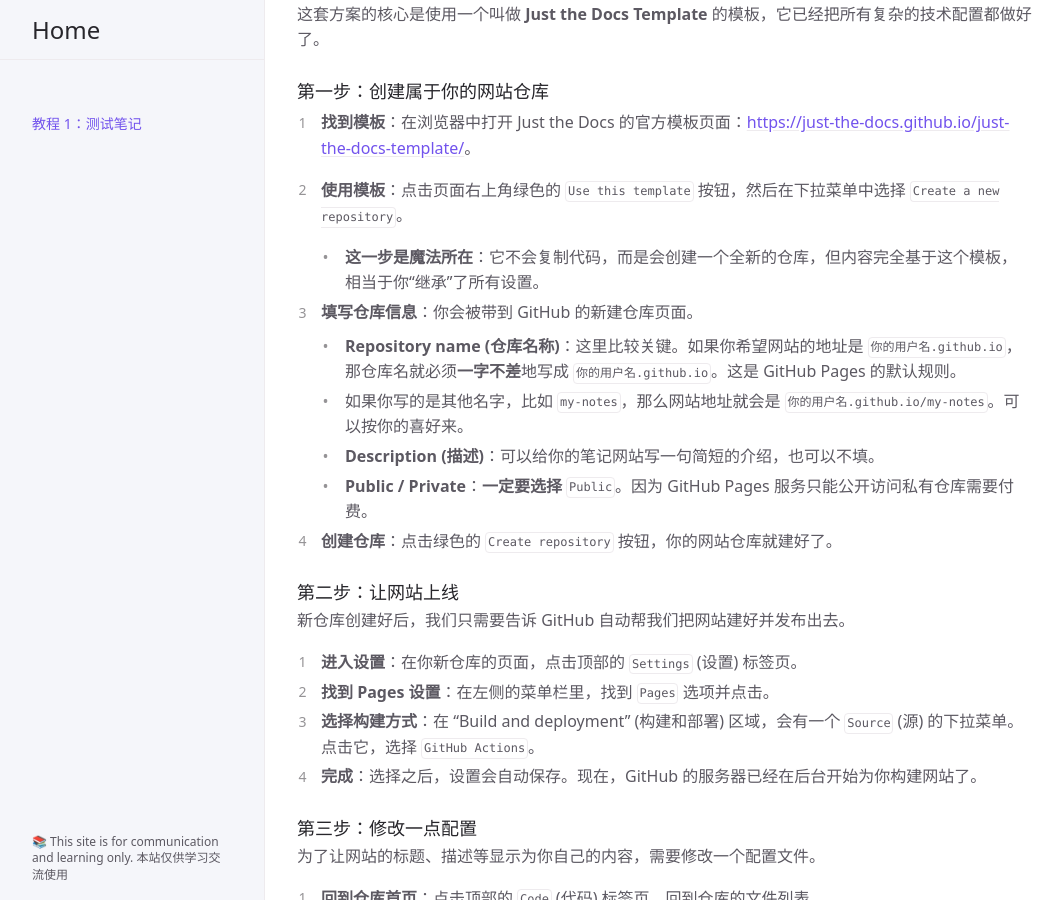
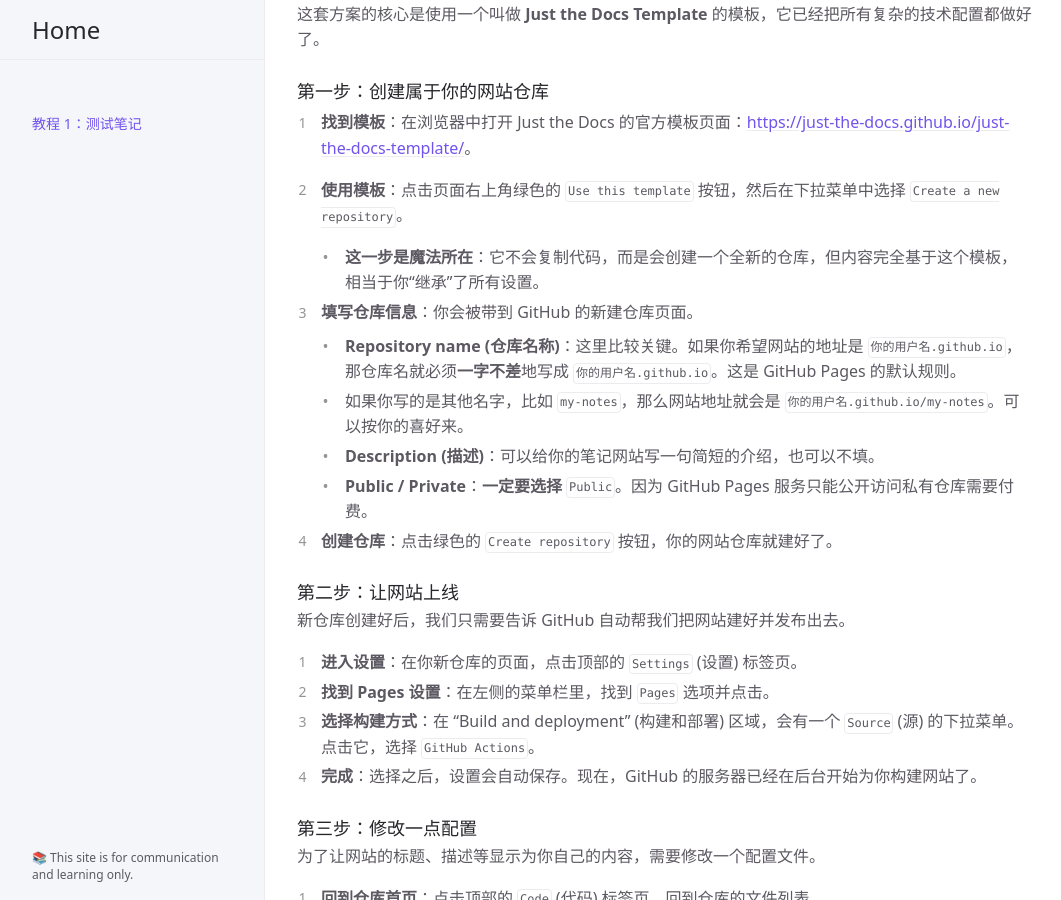
Before and after one commit to ptsch1979/gee, a Jekyll site: the page built from tutorial-1.md, in a window 1280 px wide and 900 px high, scrolled down 575 px. Shown: the whole window, without its empty margins (107-1168 px from the left). Built offline with Jekyll 4.4.1, drawn with Linux system fonts in a browser that asks for light colours; cached includes are drawn as plain includes.

Commit message:
Update sidebar.html

```diff
--- a/_includes/components/sidebar.html
+++ b/_includes/components/sidebar.html
@@ -30,7 +30,7 @@
   {% if nav_footer_custom != "" %}
     {{ nav_footer_custom }}
   {% else %}
-    📚 This site is for communication and learning only. 本站仅供学习交流使用
+    📚 This site is for communication and learning only.
   {% endif %}
   </div>
 </header>
```
